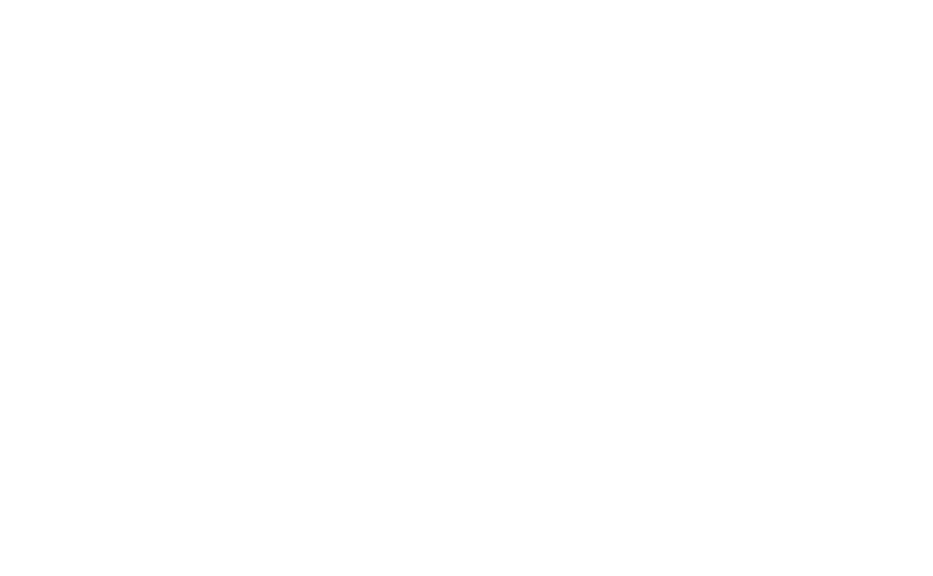
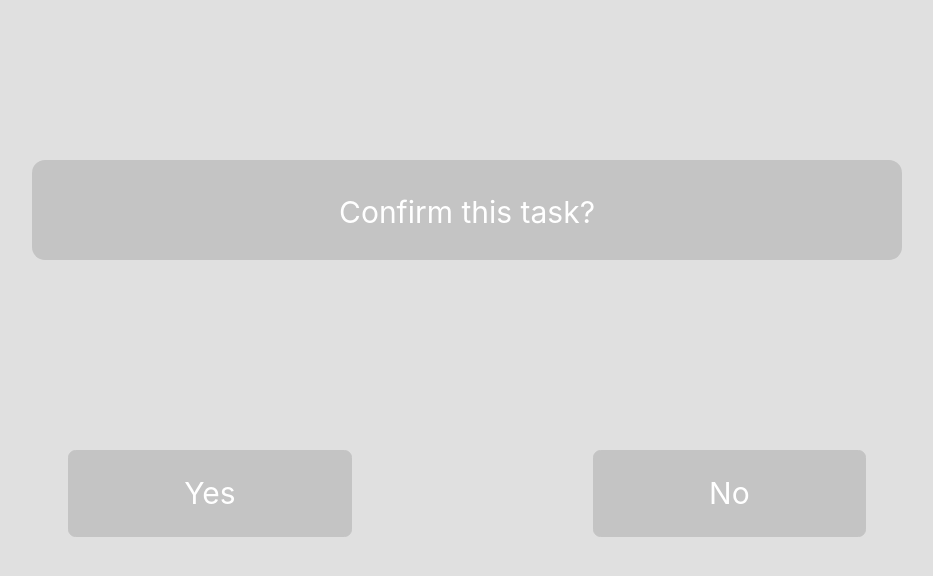
Before and after one commit to davidyeong97/TKD_final_project, a plain HTML site: page Confirmation.html in a window 1280 px wide. Shown: the whole page, without its empty margins (173-1106 px from the left). Drawn offline with nearby package versions, Linux system fonts and the light colour scheme.

Commit message:
kevin comfirmation commit

```diff
--- a/Confirmation.html
+++ b/Confirmation.html
@@ -6,14 +6,19 @@
     <meta http-equiv="X-UA-Compatible" content="IE=edge">
     <meta name="viewport" content="width=device-width, initial-scale=1.0">
     <link rel="stylesheet" href="https://stackpath.bootstrapcdn.com/bootstrap/4.5.2/css/bootstrap.min.css" integrity="sha384-JcKb8q3iqJ61gNV9KGb8thSsNjpSL0n8PARn9HuZOnIxN0hoP+VmmDGMN5t9UJ0Z" crossorigin="anonymous">
+    <link rel="stylesheet" href="/resources/css/confirm.css">
     <title>To Do List</title>
 </head>
 
 <body>
-    <header>
+    <div class="question">
+        <p>Confirm this task?</p>
+    </div>
 
-    </header>
-
+    <div class="answer" >
+       <a class="btn btn-secondary" href="/Main.html" role="button">Yes</a>
+       <a class="btn btn-secondary" href="/Main.html" role="button">No</a>
+    </div>
 
 
 
--- /dev/null
+++ b/resources/css/confirm.css
@@ -0,0 +1,34 @@
+html, body{
+    font-size: 30px;
+    background-color: #E0E0E0;
+}
+
+.question p {
+    background-color: #c4c4c4 !important;
+    color:white;
+    height: 100px;
+    width: 68vw;
+    border-radius: 13px;
+    text-align: center;
+    padding-top:1rem ;
+}
+
+.question {
+    display:flex;
+    justify-content: center;
+    position:relative;
+    top: 20vh;
+}
+
+.answer {
+    display:flex;
+    justify-content: space-evenly;
+    position:relative;
+    top: 40vh;
+}
+
+.answer a {
+    padding: 20px 9vw;
+    background-color: #c4c4c4 !important;
+    border: 0.1px solid #c4c4c4 !important;
+}
```
Also changed, not shown: 2 other files.
